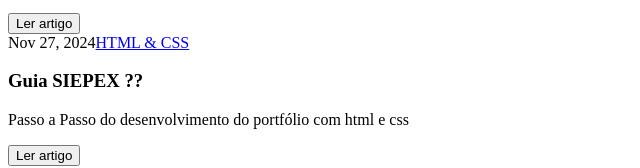
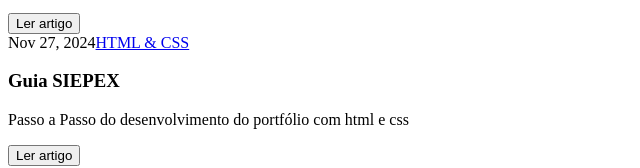
Before and after one commit to Arthurandradens/portfolio, a Vue app: page /articles in a window 1280 px wide. Shown: the part 358-526 px from the top of the page, without its empty margins (0-640 px from the left). Built offline with nearby package versions, Linux system fonts and the light colour scheme; no server answers; the HTML template or start-up script is replaced by a standard one.

Commit message:
Update ArticlesView.vue

```diff
--- a/src/views/ArticlesView.vue
+++ b/src/views/ArticlesView.vue
@@ -35,7 +35,7 @@ import { ref } from 'vue';
     },
     {
       id: 3,
-      title: 'Guia SIEPEX ??',
+      title: 'Guia SIEPEX ',
       fileName: 'siepex',
       description:'Passo a Passo do desenvolvimento do portfólio com html e css',
       date: 'Nov 27, 2024',
```
